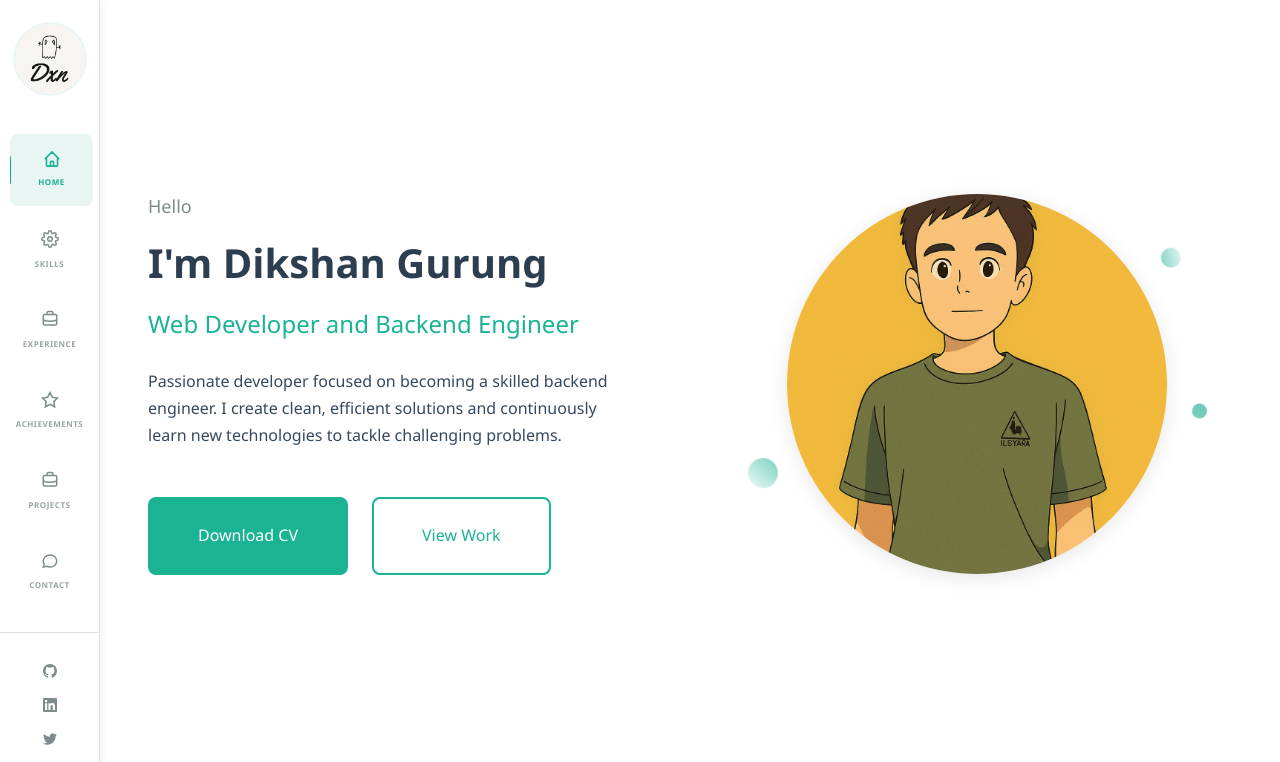
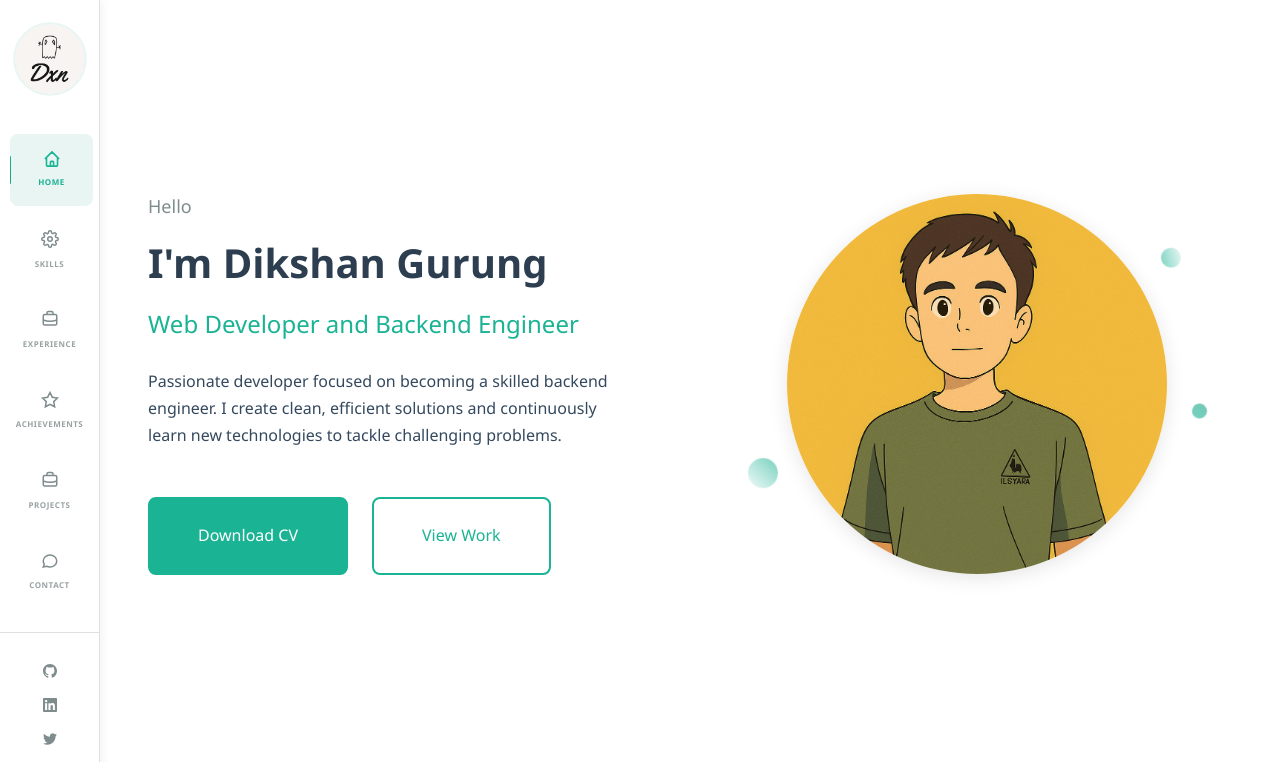
Before and after one commit to dikshangurung/portfolio, a PHP site: page / in a window 1280 px wide. Shown: the top 762 px of the page. Run offline with PHP 8.4, Linux system fonts and the light colour scheme.

Commit message:
Add object-position to hero image for better alignment; remove unused clean-style.css

```diff
--- a/assets/css/hero.css
+++ b/assets/css/hero.css
@@ -214,6 +214,7 @@
 	height: 380px;
 	border-radius: 50%;
 	object-fit: cover;
+	object-position: 50% 30%;
 	box-shadow: var(--box-shadow-medium);
 	position: relative;
 	z-index: 2;
```
Also changed, not shown: css_docs/clean-style.css (deleted).
